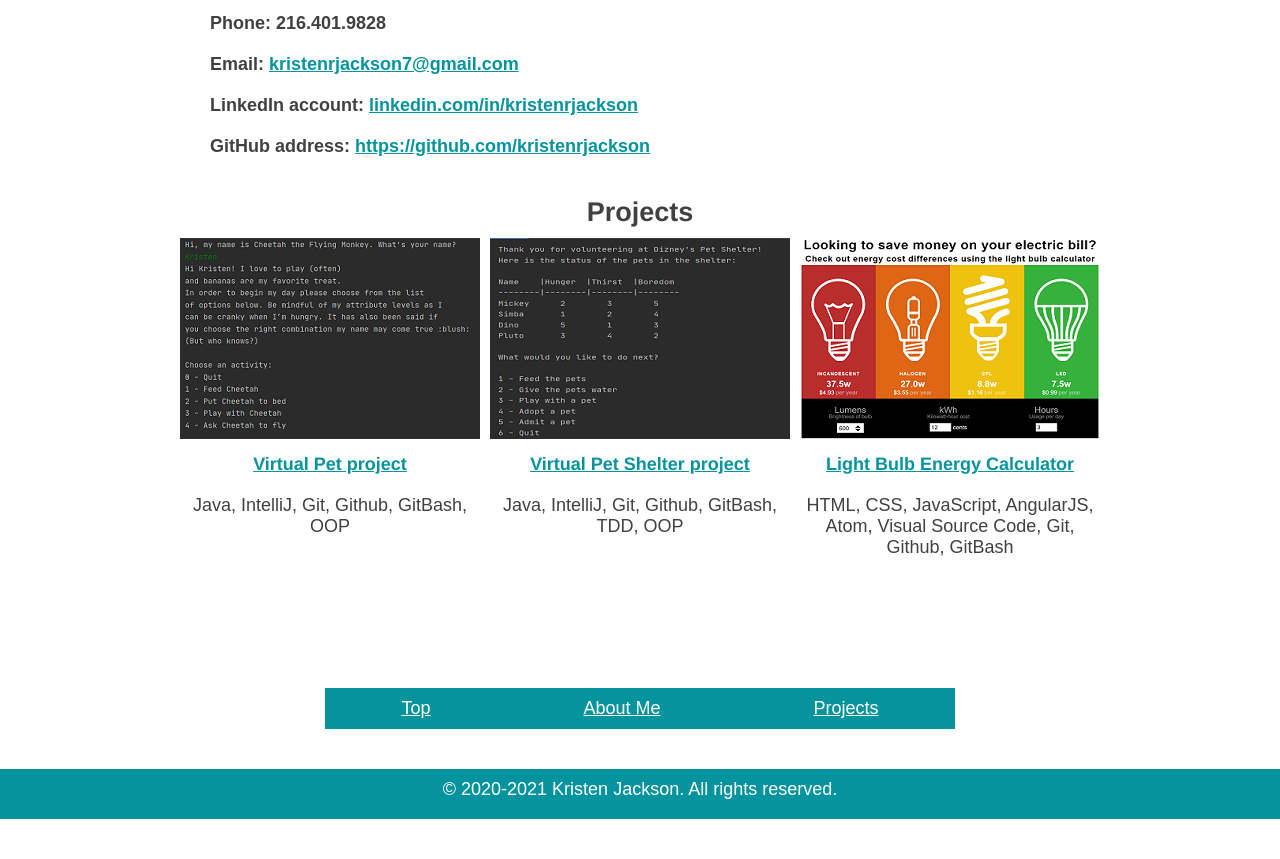
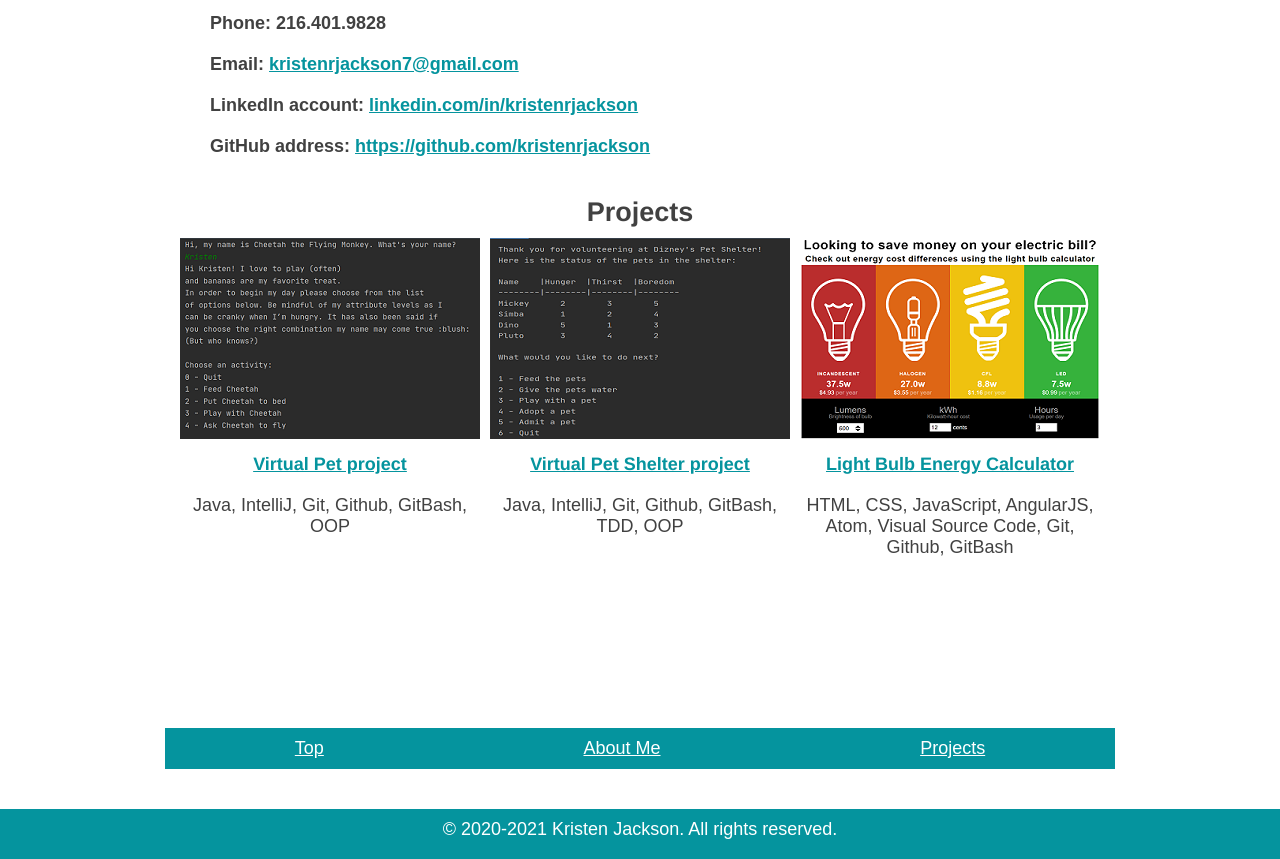
Before and after one commit to kristenrjackson/PersonalProject, a plain HTML site: page index.html in a window 1280 px wide. Shown: the part 768-1627 px from the top of the page. Before the commit the page ends 1587 px from the top, so only its background shows below. Drawn offline with Linux system fonts and the light colour scheme.

Commit message:
Update layout.css

```diff
--- a/css/layout.css
+++ b/css/layout.css
@@ -13,7 +13,7 @@
     background-color:  rgb(5, 148, 158);
     color: white;
     font-family: "Arial";
-    margin: 0px 325px 40px 325px;
+    margin: 40px auto;
     padding: 10px 0;
     max-width: 950px;
 }
```
